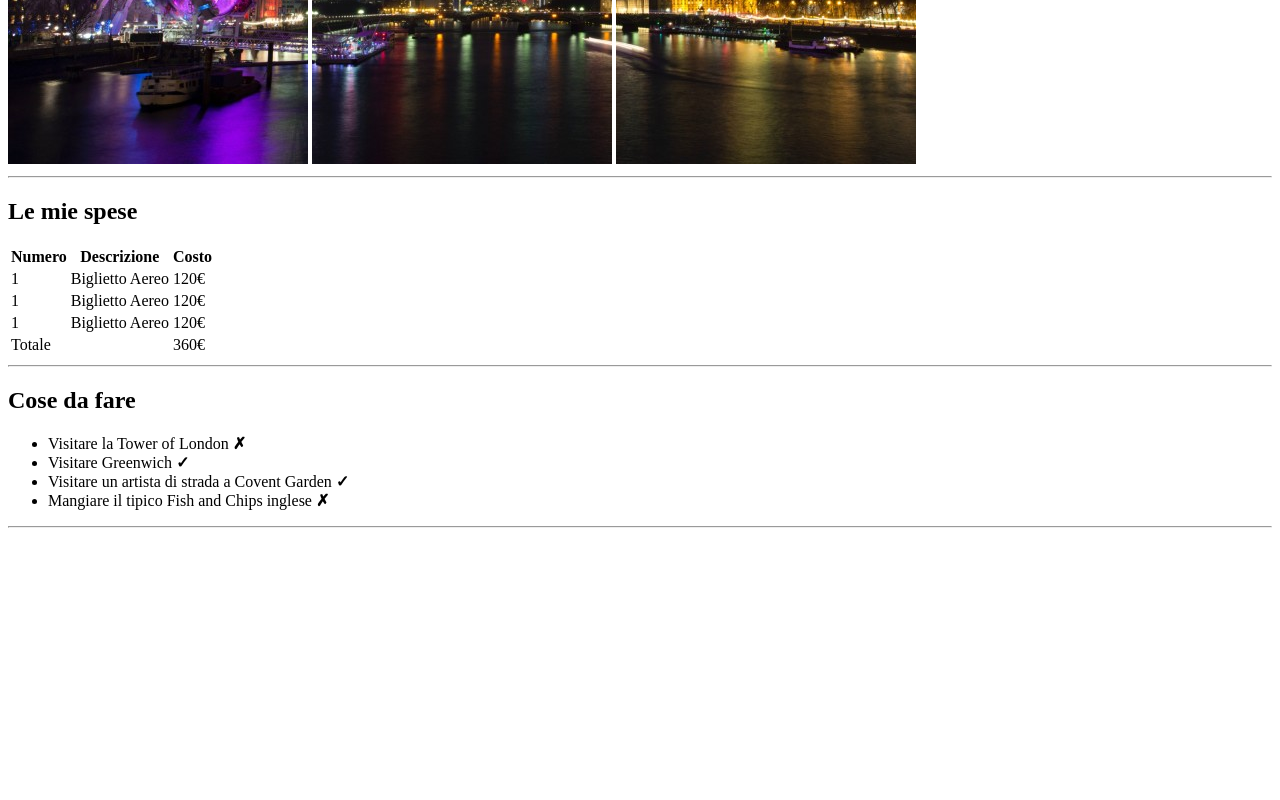
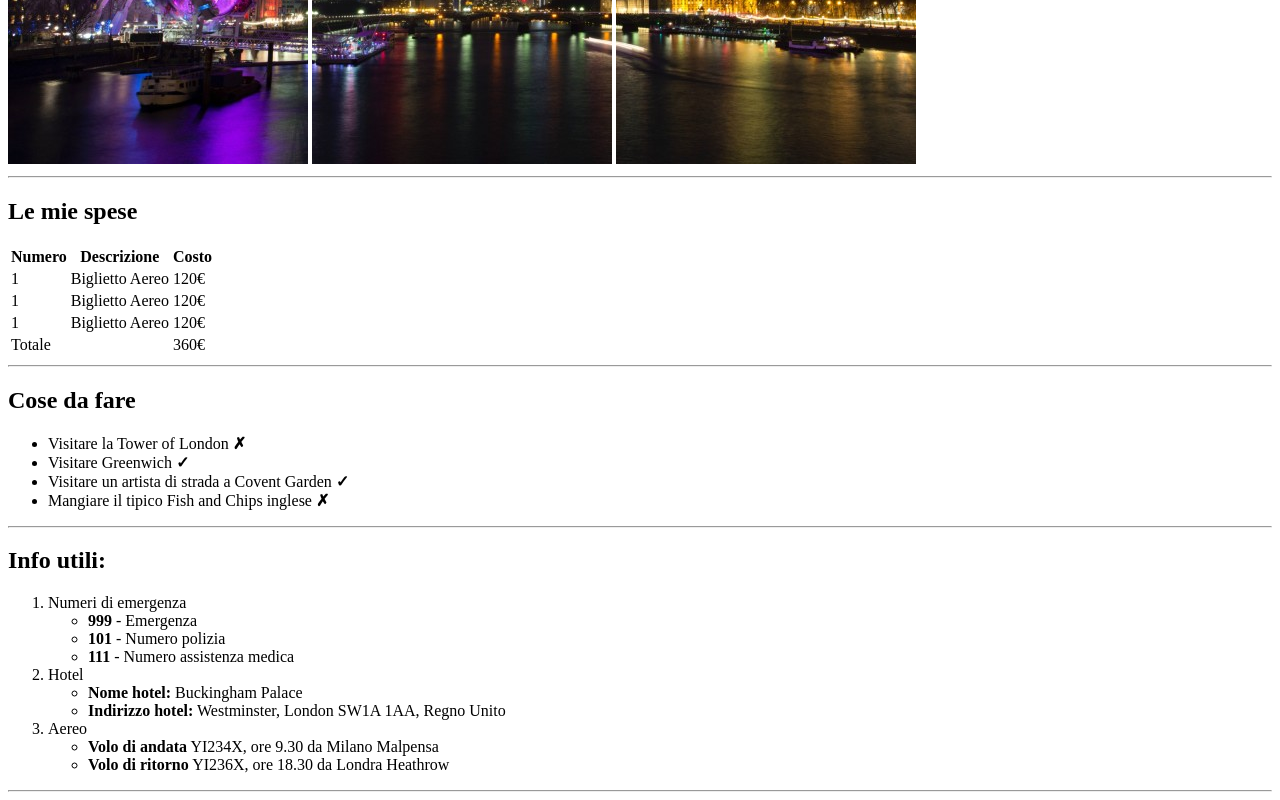
Before and after one commit to Ale1830/html-london-trip, a plain HTML site: page index.html in a window 1280 px wide. Shown: the part 516-1316 px from the top of the page. Before the commit the page ends 1052 px from the top, so only its background shows below. Drawn offline with Linux system fonts and the light colour scheme.

Commit message:
info utili

```diff
--- a/index.html
+++ b/index.html
@@ -68,3 +68,32 @@
         </ul>
         <hr>
     </section>
+    <!-- info utili  -->
+    <section>
+        <h2>Info utili:</h2>
+        <ol>
+            <li>
+                Numeri di emergenza
+                <ul>
+                    <li><strong>999</strong> - Emergenza</li>
+                    <li><strong>101</strong> - Numero polizia</li>
+                    <li><strong>111</strong> - Numero assistenza medica</li>
+                </ul>
+            </li>
+            <li>
+                Hotel
+                <ul>
+                    <li><strong>Nome hotel:</strong> Buckingham Palace</li>
+                    <li><strong>Indirizzo hotel:</strong> Westminster, London SW1A 1AA, Regno Unito</li>
+                </ul>
+            </li>
+            <li>
+                Aereo
+                <ul>
+                    <li><strong>Volo di andata</strong> YI234X, ore 9.30 da Milano Malpensa</li>
+                    <li><strong>Volo di ritorno</strong> YI236X, ore 18.30 da Londra Heathrow</li>
+                </ul>
+            </li>
+        </ol>
+        <hr>
+    </section>
```
